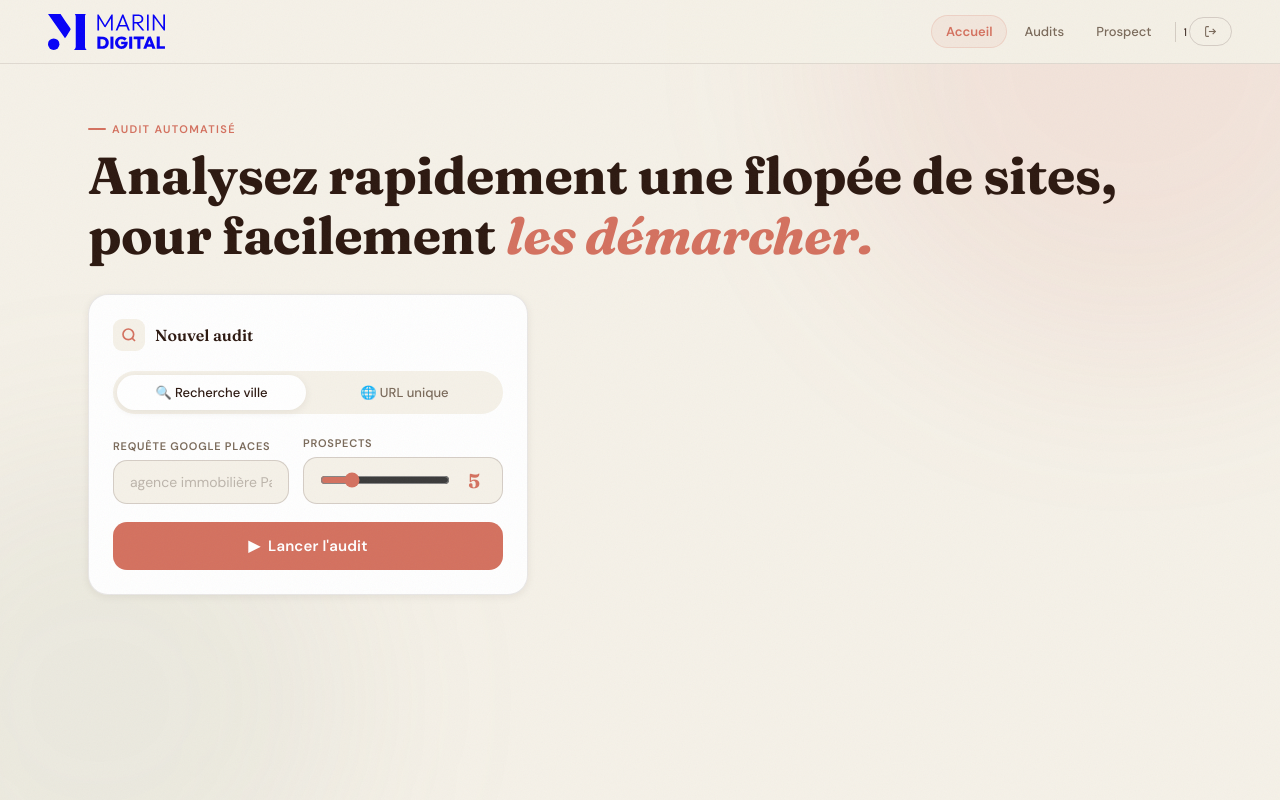
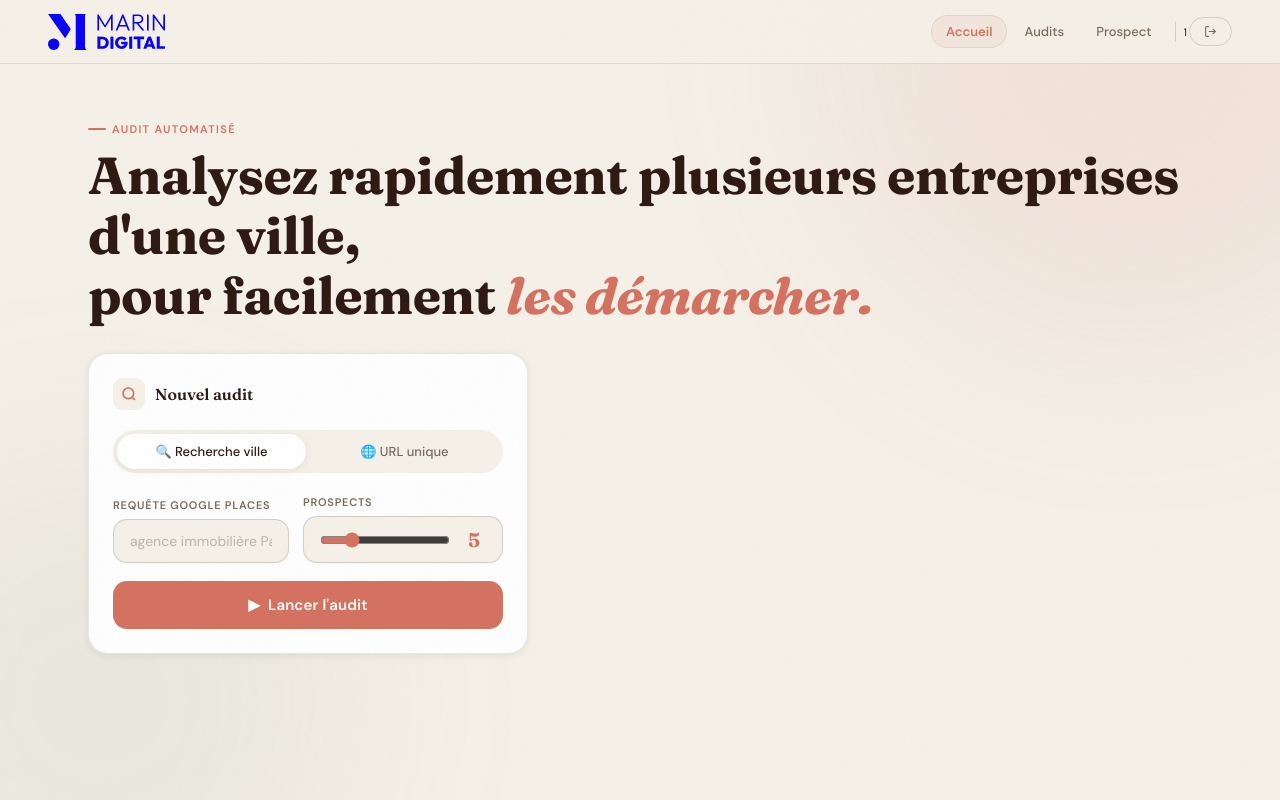
Before and after one commit to MarinDigitalAgency/prospection-agent, a Flask app: page / in a window 1280 px wide. Run offline with Flask 3, Linux system fonts and the light colour scheme; the visitor is signed in with stand-in values (Sample User, id 1); data that the repository does not hold is empty.

Commit message:
copy: update hero heading

```diff
--- a/templates/index.html
+++ b/templates/index.html
@@ -516,7 +516,7 @@
 
   <div class="hero reveal">
     <div class="hero-eyebrow">Audit automatisé</div>
-    <h1>Analysez rapidement une flopée de sites,<br>pour facilement <em>les démarcher.</em></h1>
+    <h1>Analysez rapidement plusieurs entreprises d'une ville,<br>pour facilement <em>les démarcher.</em></h1>
   </div>
 
   <div class="audit-columns">
```
